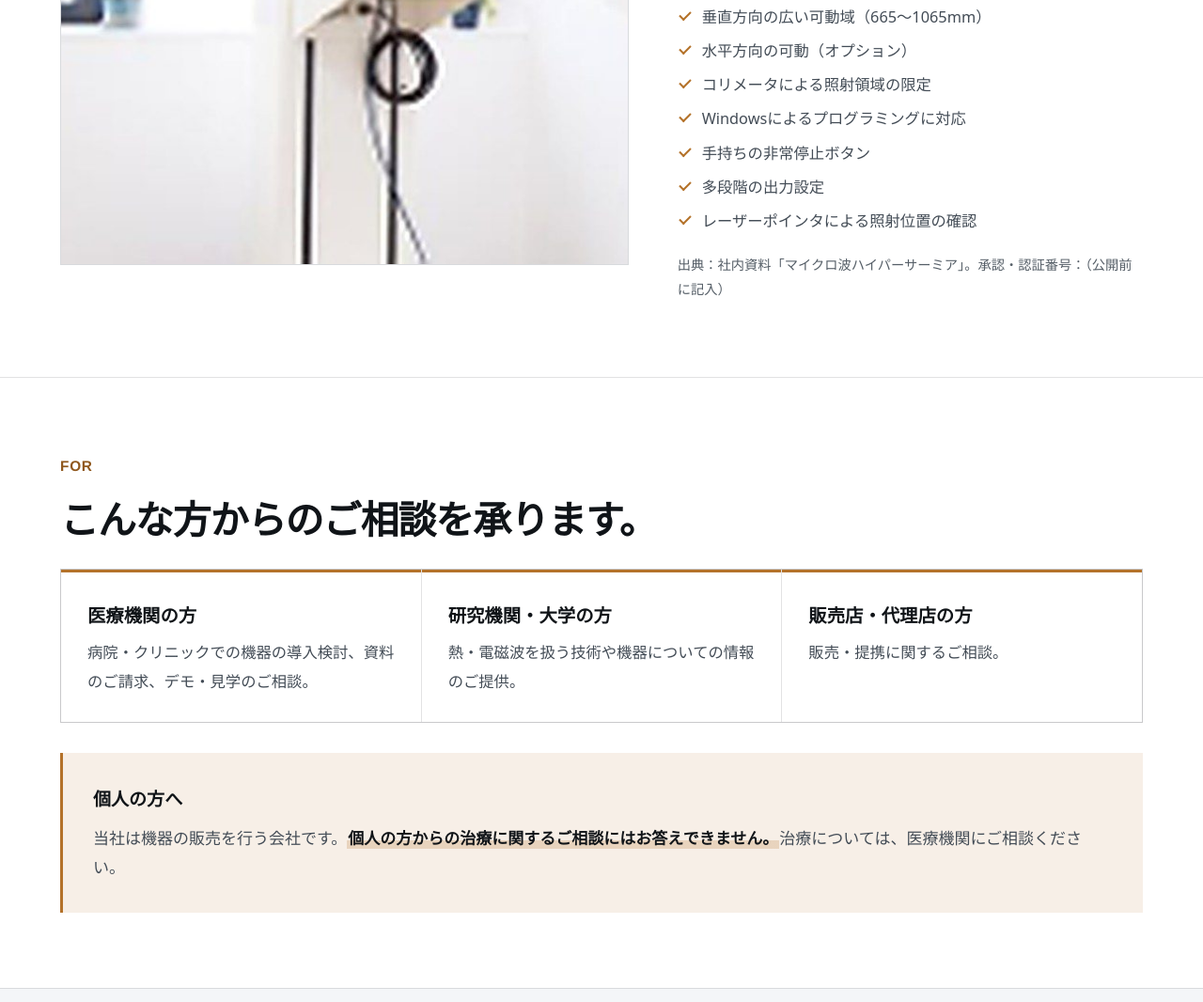
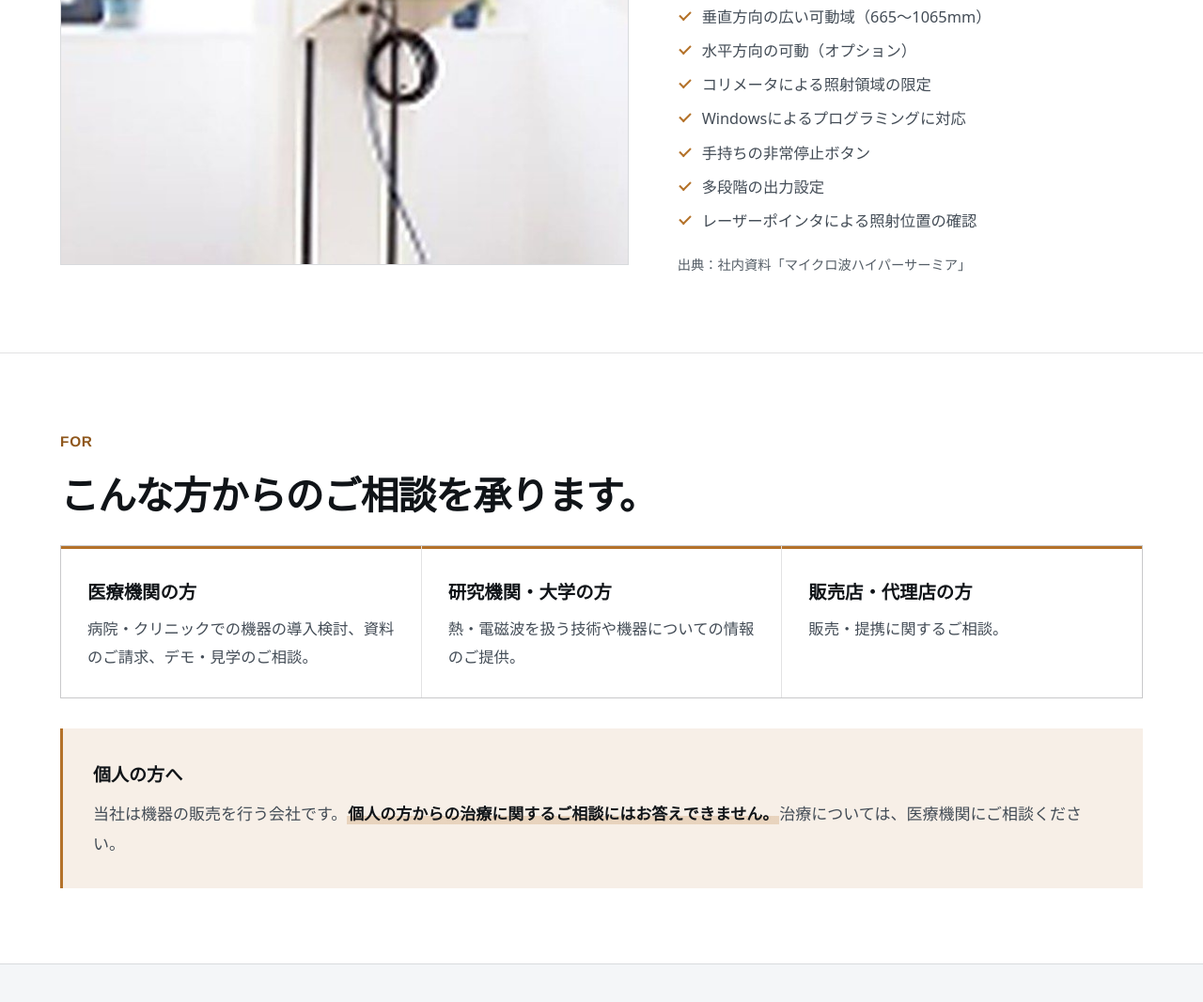
Before and after one commit to bfree0805-G/capatechno-preview, a plain HTML site: page hyperthermia/index.html in a window 1280 px wide. Shown: the part 3332-4398 px from the top of the page at 94% size. Drawn offline with Linux system fonts and the light colour scheme.

Commit message:
ハイパーサーミア：「承認・認証番号（公開前に記入）」の仮文言を削除（2026-11-21 Toshiさん指示）
Co-Authored-By: Claude Sonnet 5.5 <noreply@anthropic.com>

```diff
--- a/hyperthermia/index.html
+++ b/hyperthermia/index.html
@@ -283,7 +283,7 @@ img:is([sizes=auto i],[sizes^="auto," i]){contain-intrinsic-size:3000px 1500px}
       <h2 class="sec__t">マイクロ波照射装置 CT-01D</h2>
       <ul class="chk">
         <li>垂直方向の広い可動域（665〜1065mm）</li><li>水平方向の可動（オプション）</li><li>コリメータによる照射領域の限定</li><li>Windowsによるプログラミングに対応</li><li>手持ちの非常停止ボタン</li><li>多段階の出力設定</li><li>レーザーポインタによる照射位置の確認</li>      </ul>
-      <p class="src">出典：社内資料「マイクロ波ハイパーサーミア」。承認・認証番号：（公開前に記入）</p>
+      <p class="src">出典：社内資料「マイクロ波ハイパーサーミア」</p>
     </div>
   </div>
 </section>
```
